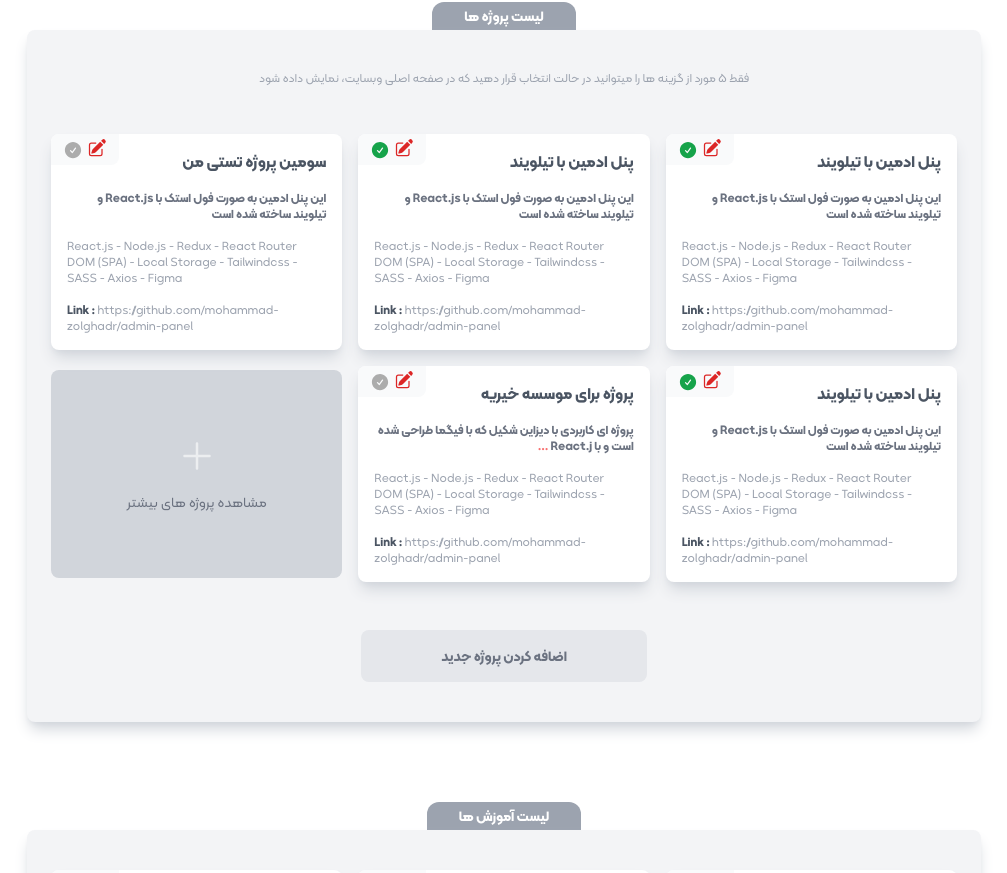
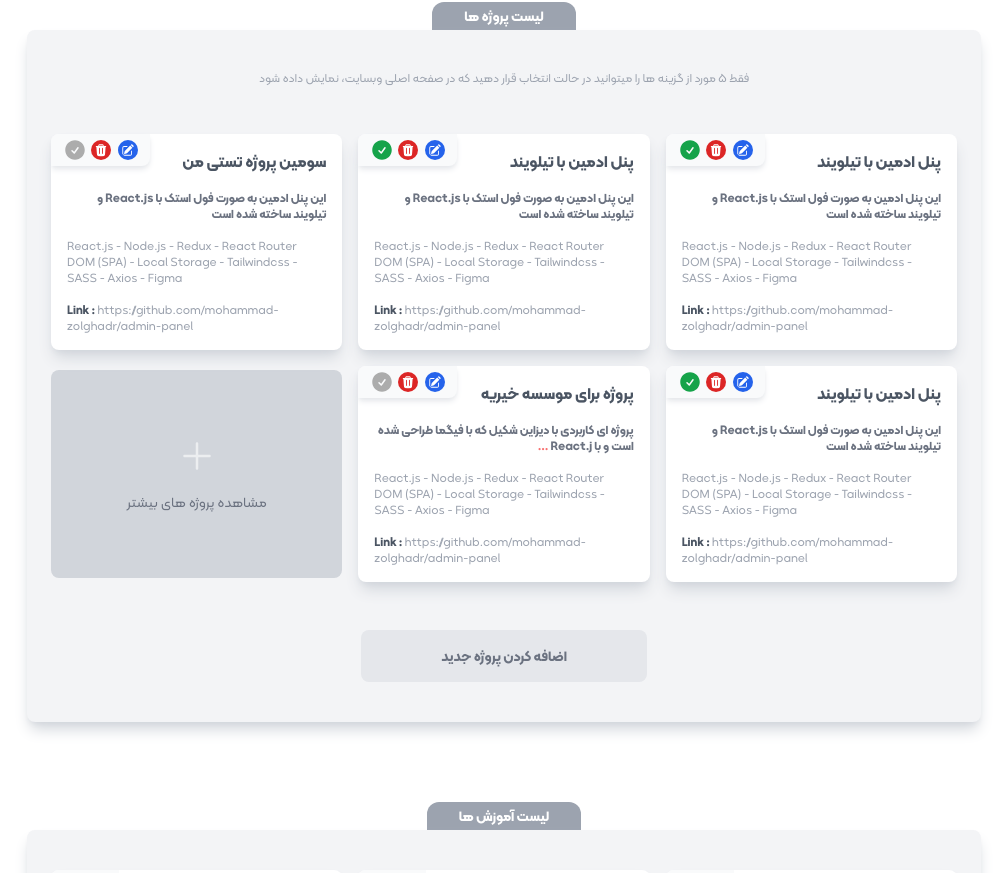
Before and after one commit to mohammad-zolghadr/admin-panel, a React (Create React App) app: page /admin/info in a window 1280 px wide. Shown: the part 1166-2039 px from the top of the page, without its empty margins (136-1143 px from the left). Built offline with nearby package versions, Linux system fonts and the light colour scheme.

Commit message:
Info : change Ui of ProjectItems and add Remove Item

```diff
--- a/src/components/Admin/Info_ProjectList.js
+++ b/src/components/Admin/Info_ProjectList.js
@@ -1,9 +1,10 @@
 import React, { useState } from "react";
 
 // icons
-import editIco from "../../assets/images/edit_red.svg";
+import editIco from "../../assets/images/edit_white.svg";
 import checkboxActiveIco from "../../assets/images/checkbox_active.svg";
 import checkboxDeactiveIco from "../../assets/images/checkbox_deactive.svg";
+import deleteIco from "../../assets/images/trash_white.svg";
 
 // Component
 import ProjectDialog from "./dialog-editInfo/ProjectDialog";
@@ -23,14 +24,19 @@ const InfoProjectList = (props) => {
       {showEditDialog && (
         <ProjectDialog data={{ setShowDialog: setShowEditDialog, id }} />
       )}
-      <div className="fcenter justify-end py-1 flex-grow gap-1 absolute top-0 left-0 bg-gray-50 px-3  rounded-br-lg rounded-tl-lg">
+      <div className="fcenter justify-end py-1 flex-grow gap-1 shadow-md shadow-gray-200 absolute top-0 left-0 bg-gray-50 px-3  rounded-br-lg rounded-tl-lg">
         <img
           onClick={() => setShowEditDialog(true)}
-          className="w-[20px] mb-[3px] mhover"
+          className="w-[20px] bg-blue-600 rounded-full  p-[3px] ml-[3px] mhover"
           src={editIco}
         />
         <img
-          className="w-[20px] mhover"
+          onClick={() => console.log("Delete Project")}
+          className="w-[20px] bg-red-600 rounded-full  p-[3px]  mhover"
+          src={deleteIco}
+        />
+        <img
+          className="w-[24px] mhover"
           src={isMain ? checkboxActiveIco : checkboxDeactiveIco}
           onClick={() =>
             dispatch(changeIsMainOfProject({ ...props.data, isMain: !isMain }))
```
Also changed, not shown: src/assets/images/edit_white.svg (added).
